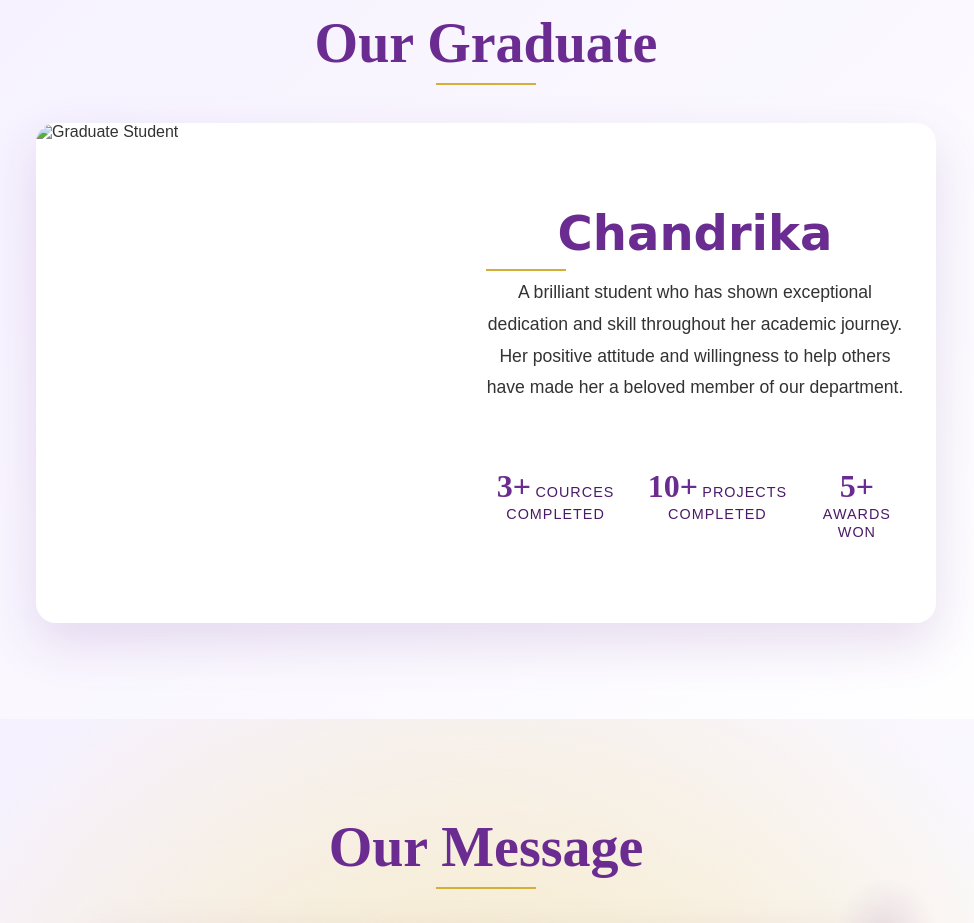
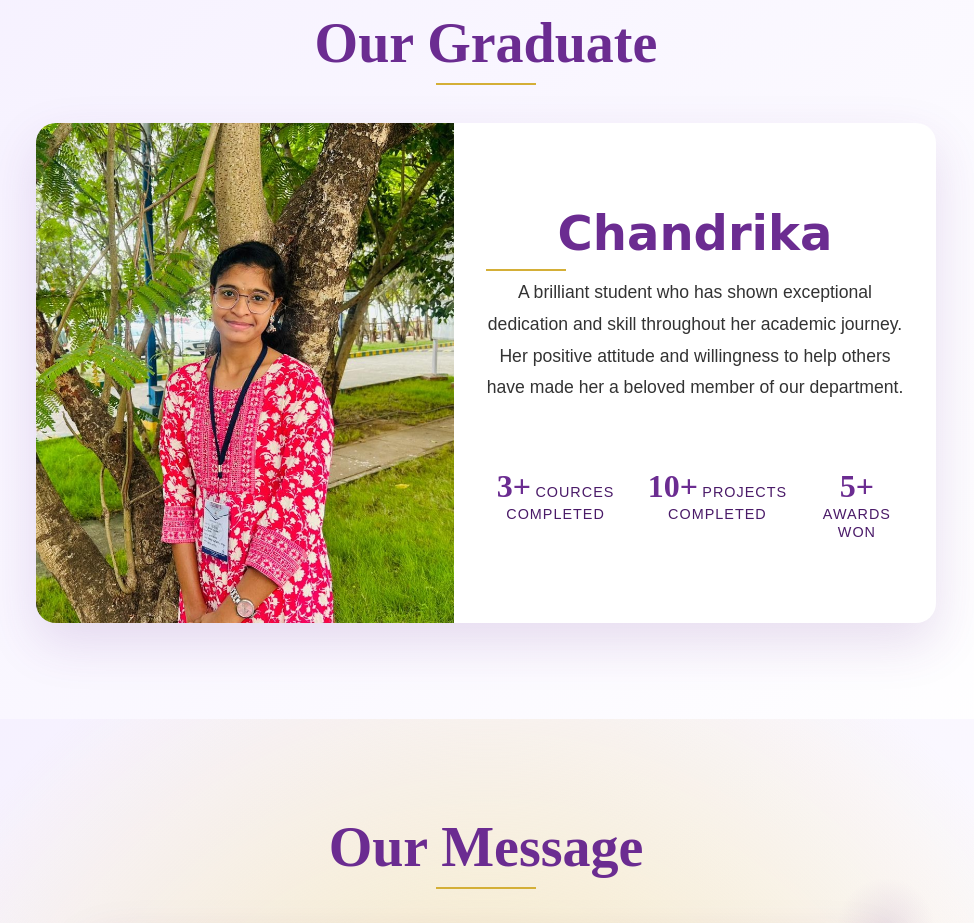
Before and after one commit to Saichandu03/Farewell-Invitatoion, a plain HTML site: page index.html in a window 1280 px wide. Shown: the part 800-1723 px from the top of the page, without its empty margins (154-1128 px from the left). Drawn offline with nearby package versions, Linux system fonts and the light colour scheme.

Commit message:
Update index.html

```diff
--- a/index.html
+++ b/index.html
@@ -57,50 +57,13 @@
         </div> -->
     </section>
 
-    <!-- Profile Section -->
-
-    <!-- <section class="profile-section" id="profile">
-        <h2 class="section-title">Our Graduate</h2>
-
-        <div class="profile-card">
-            <div class="card-decor card-decor-1"></div>
-            <div class="card-decor card-decor-2"></div>
-
-            <div class="profile-image-container">
-                <div class="profile-overlay"></div>
-                <img src="assets/graduate.jpg" alt="Graduate Student" class="profile-image">
-            </div>
-
-            <div class="profile-content">
-                <img src="assets/paper-plane.png" alt="Paper Plane" class="paper-plane">
-                <h2 class="profile-name">CHANDRIKA GUTHULA </h2>
-
-                <p class="profile-description">
-                    A brilliant student who has shown exceptional dedication and skill throughout her academic journey. Her positive attitude and willingness to help others have made her a beloved member of our department.
-                </p>
-
-                <div class="achievements">
-                    <h3 class="achievement-title">Achievements</h3>
-                    <ul class="achievement-list">
-                        <li class="achievement-item">Class Representative for 3 consecutive years</li>
-                        <li class="achievement-item">Winner of National Coding Competition 2023</li>
-                        <li class="achievement-item">Academic Excellence Award</li>
-                        <li class="achievement-item">Active member of Technical Club</li>
-                    </ul>
-                </div>
-
-                <button class="rsvp-btn">View Portfolio</button>
-            </div>
-        </div>
-    </section> -->
-
 
    <!-- Profile Section -->
 <section class="profile-section" id="profile">
     <h2 class="section-title">Our Graduate</h2>
     <div class="profile-card">
         <div class="profile-image-container">
-            <img src="./Chandrika.jpeg" alt="Graduate Student" class="profile-image">
+            <img src="./chandrika.jpg" alt="Graduate Student" class="profile-image">
             <!-- <div class="image-overlay"></div> -->
         </div>
         <div class="profile-content">
```
